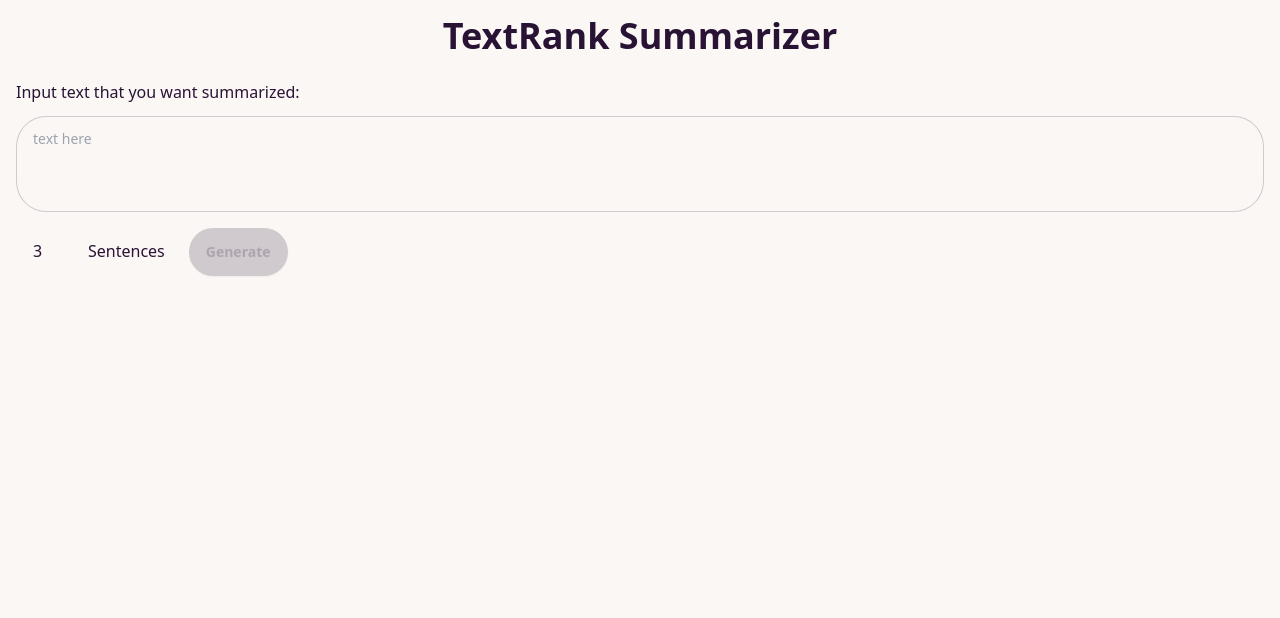
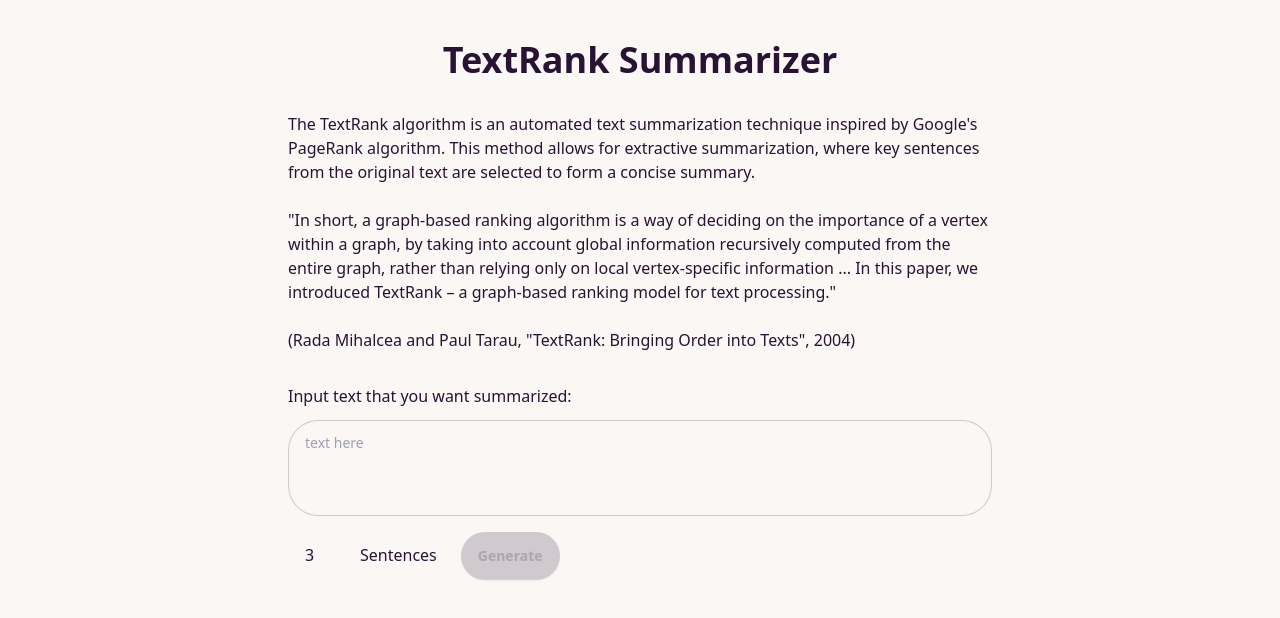
Before and after one commit to kheachang/synopsis-app, a Next.js app in the folder synopsis-app/: page / in a window 1280 px wide. Shown: the top 618 px of the page. Built offline with nearby package versions, Linux system fonts and the light colour scheme.

Commit message:
style: about about section and make less wide, update readme

```diff
--- a/synopsis-app/src/app/page.tsx
+++ b/synopsis-app/src/app/page.tsx
@@ -1,9 +1,11 @@
 import TextGenerator from "@/components/TextGenerator";
+import About from "@/components/About";
 
 export default function Home() {
   return (
-    <main className="container mx-auto p-4">
-      <h1 className="text-4xl font-bold mb-6 text-center">TextRank Summarizer</h1>
+    <main className="container mx-auto px-4 sm:px-6 lg:px-8 max-w-3xl">
+      <h1 className="text-4xl font-bold mb-6 text-center pt-10">TextRank Summarizer</h1>
+      <About />
       <TextGenerator />
     </main>
   );
--- /dev/null
+++ b/synopsis-app/src/components/About.tsx
@@ -0,0 +1,23 @@
+const About = () => {
+  return (
+    <div className="mt-8 mb-8">
+      <p>
+        The TextRank algorithm is an automated text summarization technique inspired by Google's
+        PageRank algorithm.
+        This method allows for extractive summarization, where key sentences from the original text are selected to form a concise summary.
+      </p>
+      <br />
+      <p >"In short, a graph-based ranking algorithm is a way of deciding
+        on the importance of a vertex within a graph, by taking into account
+        global information recursively computed from the entire graph, rather
+        than relying only on local vertex-specific information ... In this paper,
+        we introduced TextRank – a graph-based ranking model for text processing."
+      </p>
+      <br />
+      <p>(Rada Mihalcea and Paul Tarau, "TextRank: Bringing Order into Texts", 2004)</p>
+    </div>
+
+  )
+}
+
+export default About;
```
